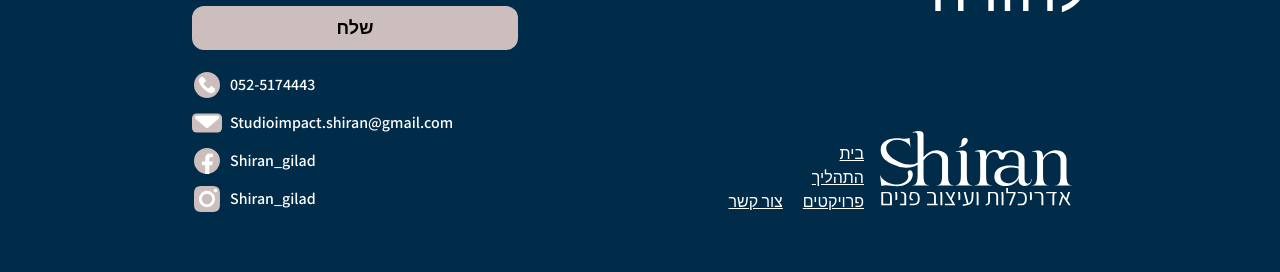
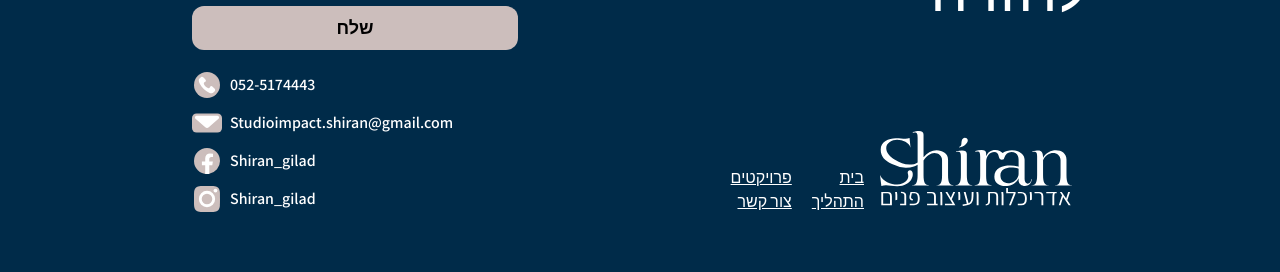
Before and after one commit to NetanelSegal/shirans, a React (Vite) app in the folder client/: page / in a window 1280 px wide. Shown: the part 397-669 px from the top of the page. Built offline with nearby package versions, Linux system fonts and the light colour scheme.

Commit message:
deleted unused veriables

```diff
--- a/client/src/components/Footer/components/FooterNavigation.tsx
+++ b/client/src/components/Footer/components/FooterNavigation.tsx
@@ -2,26 +2,32 @@ import { appRoutes } from '@/App';
 import { Link } from 'react-router-dom';
 
 export default function FooterNavigation() {
+  const chunks = chunkArray(
+    appRoutes.filter(({ notNavigateable }) => !notNavigateable),
+    2,
+  );
   return (
     <div className='gap-5 text-white underline sm:mx-0 sm:flex sm:items-end md:pb-2'>
-      {appRoutes.map(
-        (route, index) =>
-          index % 3 === 0 && (
+      {chunks.map((chunk, chunkIndex) => (
         <div
-              key={index / 3}
+          key={chunkIndex}
           className='flex justify-center gap-5 text-center sm:flex-col sm:gap-0'
         >
-              {appRoutes.slice(index, index + 3).map(
-                ({ title, path, notNavigateable }) =>
-                  !notNavigateable && (
+          {chunk.map(({ title, path }) => (
             <Link key={title} className='sm:text-start' to={path}>
               <p>{title}</p>
             </Link>
-                  ),
-              )}
+          ))}
         </div>
-          ),
-      )}
+      ))}
     </div>
   );
 }
+
+const chunkArray = (array: any[], size: number) => {
+  const chunks = [];
+  for (let i = 0; i < array.length; i += size) {
+    chunks.push(array.slice(i, i + size));
+  }
+  return chunks;
+};
```
Lines whose indentation alone changed are shown as unchanged.
